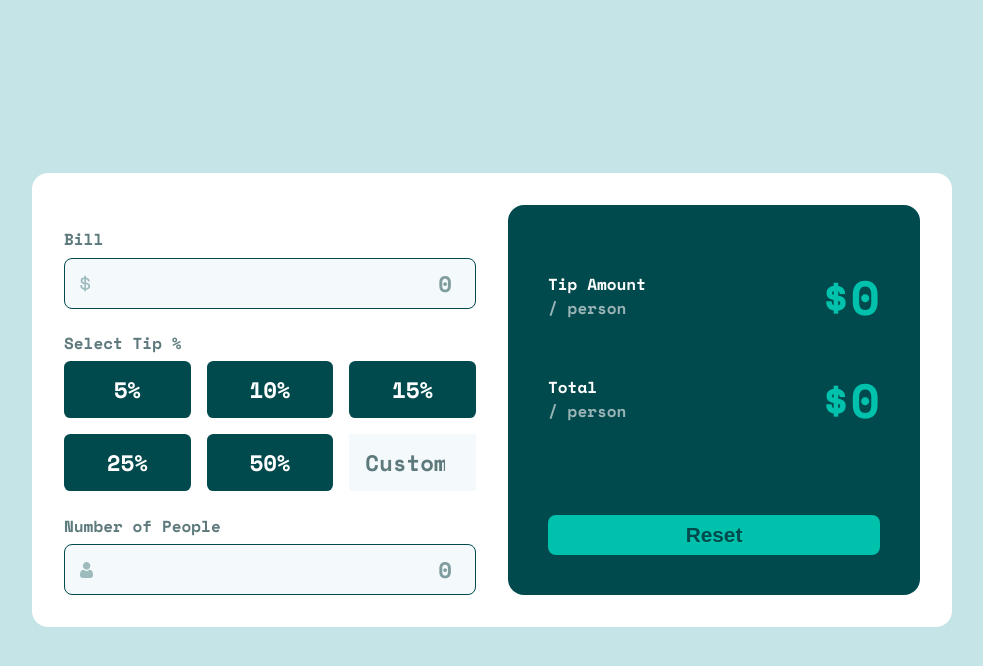
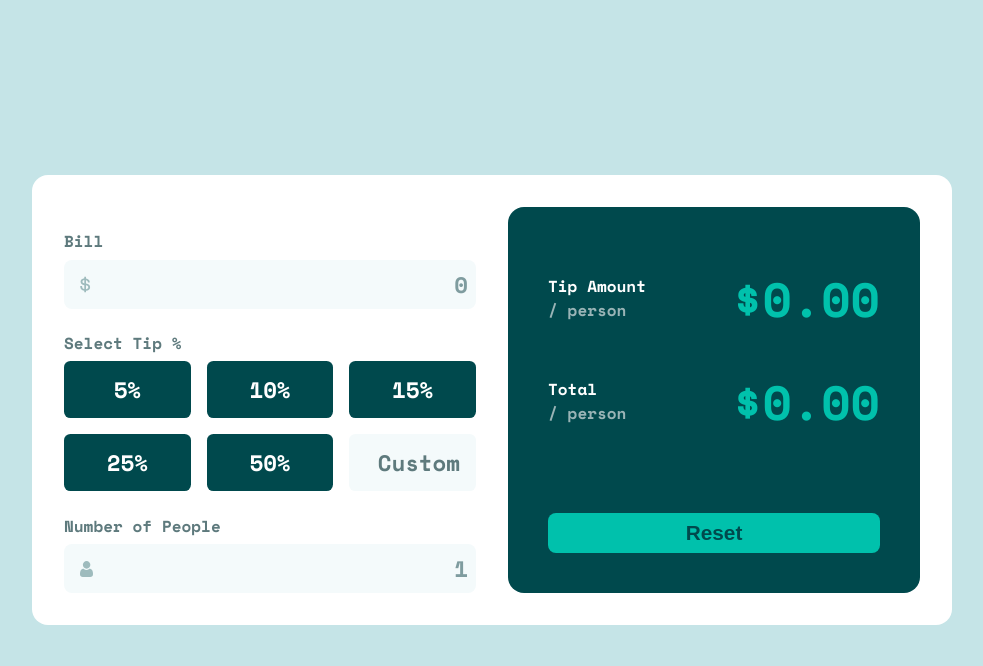
Before and after one commit to gdc-fcc/fem, a plain HTML site: page tip-calculator/index.html in a window 1280 px wide. Both pictures are taken after a click on the button "Reset". Shown: the whole page, without its empty margins (148-1131 px from the left). Drawn offline with nearby package versions, Linux system fonts and the light colour scheme.

Commit message:
input validation
add error messages and change outline colors on input
fields based on checkValidity(). Make sure the output
field is populated with $0.00 if no valid input is given

See TODO in README.md for parts of the validation
that still need improvements

```diff
--- a/tip-calculator/index.html
+++ b/tip-calculator/index.html
@@ -16,19 +16,34 @@
 <body>
   <main>
     <div class="input">
-      <label>Bill</label>
-      <div><input type="number" class="bill" value="142.55" placeholder="0"></div>
-      <label>Select Tip %</label>
-      <div class="tip-percent-options">
-        <div data-value="5" data-active="false">5%</div>
-        <div data-value="10" data-active="false">10%</div>
-        <div data-value="15" data-active="true">15%</div>
-        <div data-value="25" data-active="false">25%</div>
-        <div data-value="50" data-active="false">50%</div>
-        <input class="option-custom" placeholder="Custom" type="number">
+      <div class="input-with-label">
+        <div class="label-wrap">
+          <label for="bill">Bill</label>
+          <div class="error">Can't be negative</div>
+        </div>
+        <div><input type="number" class="bill" id="bill" placeholder="0" min="0" step="0.01"></div>
       </div>
-      <label>Number of People</label>
-      <div><input type="number" class="npeople" value="5" placeholder="0"></div>
+      <div class="input-with-label">
+        <div class="label-wrap">
+          <label for="option-custom">Select Tip %</label>
+          <div class="error">Can't be negative</div>
+        </div>
+        <div class="tip-percent-options">
+          <div data-value="5" data-active="false">5%</div>
+          <div data-value="10" data-active="false">10%</div>
+          <div data-value="15" data-active="lalse">15%</div>
+          <div data-value="25" data-active="false">25%</div>
+          <div data-value="50" data-active="false">50%</div>
+          <input class="option-custom" id="option-custom" placeholder="Custom" type="number" min="0" step="any">
+        </div>
+      </div>
+      <div class="input-with-label">
+        <div class="label-wrap">
+          <label for="npeople">Number of People</label>
+          <div class="error">Can't be zero</div>
+        </div>
+        <div><input type="number" class="npeople" id="npeople" placeholder="1" min="1"></div>
+      </div>
     </div>
     <div class="output">
       <div class="output-box">
@@ -38,7 +53,7 @@
             <div class="output-pp">/ person</div>
           </div>
           <div class="output-result-right" id="tip">
-            $4.27
+            $0.00
           </div>
         </div>
         <div class="output-result">
@@ -47,7 +62,7 @@
             <div class="output-pp">/ person</div>
           </div>
           <div class="output-result-right" id="total">
-            $32.79
+            $0.00
           </div>
         </div>
         <div class="spacer"></div>
--- a/tip-calculator/script.js
+++ b/tip-calculator/script.js
@@ -27,16 +27,15 @@ qs(".bill").addEventListener("input", e => {
 })
 
 qs(".npeople").addEventListener("input", e => {
-    setState("people", e.target.value);
+    setState("people", e.target.value || 1);
 })
 
-const state = {
-    percentage: 15,
-    bill: 142.00,
-    people: 5
-}
+const state = { percentage: 0, bill: 0, people: 1};
 
-const isValid = () => state.percentage > 0 && state.bill > 0 && state.people > 0;
+const isValid = () =>
+    qs(".bill").checkValidity() &&
+    qs(".npeople").checkValidity() &&
+    qs(".option-custom").checkValidity();
 
 const renderState = () => {
     const {percentage, bill, people} = state;
@@ -46,11 +45,14 @@ const renderState = () => {
     qs("#total").innerText = "$" + (total/people).toFixed(2);
 }
 
+const showZeroOutput = () => {
+    qs("#tip").innerText = "$0.00";
+    qs("#total").innerText = "$0.00";
+}
+
 const setState = (key, value) => {
     state[key] = Number(value);
-    if (isValid()) {
-        renderState()
-    }
+    isValid() ? renderState() : showZeroOutput();
 }
 
 const setPercentage = (x) => {
@@ -66,11 +68,11 @@ const setBtnActive = (val) => {
 qs("button").addEventListener("click", e => {
     state.percentage = 0;
     state.bill = 0;
-    state.people = 0;
+    state.people = 1;
     setBtnActive("")
     custom.value = ""
     qs(".bill").value = ""
     qs(".npeople").value = ""
-    qs("#tip").innerText = "$0";
-    qs("#total").innerText = "$0";
+    qs("#tip").innerText = "$0.00";
+    qs("#total").innerText = "$0.00";
 })
--- a/tip-calculator/styles.css
+++ b/tip-calculator/styles.css
@@ -6,6 +6,8 @@
   --grey-200: hsl(185, 41%, 84%);
   --grey-50: hsl(189, 47%, 97%);
   --white: hsl(0, 100%, 100%);
+  --btn-hover: hsl(173.08deg 61.9% 75.29%);
+  --error: hsl(9.84deg 60.4% 60.39%);
 }
 
 * {
@@ -46,7 +48,6 @@ main {
 .bill, .npeople {
     width: 100%;
     padding: .5rem;
-    border: 1px solid;
     border-radius: .5rem;
     background: var(--grey-50);
     text-align: right;
@@ -62,7 +63,6 @@ main {
 
 label {
     font-weight: 600;
-    margin-block: 1.4rem .4rem;
     display: inline-block;
     color: var(--grey-500)
 }
@@ -83,6 +83,11 @@ button {
     font-size: 1.3rem;
     border-radius: .5rem;
     font-weight: 700;
+    cursor: pointer;
+}
+
+button:hover {
+    background: var(--btn-hover);
 }
 
 .output-result {
@@ -117,6 +122,11 @@ button {
     cursor: pointer;
 }
 
+.tip-percent-options > div:hover {
+    background: var(--btn-hover);
+    color: var(--green-900);
+}
+
 .output-pp {
     color: var(--grey-300);
 }
@@ -130,6 +140,7 @@ button {
     width: 100%;
     padding-inline: 1rem;
     font-weight: 700;
+    border-radius: .4rem;
 }
 
 .option-custom::placeholder {
@@ -202,3 +213,47 @@ div:has(> .npeople):before {
       }
 
 }
+
+.label-wrap {
+    display: flex;
+    justify-content: space-between;
+    align-items: center;
+    margin-block: 1.4rem .4rem;
+
+}
+
+.error {
+    color: var(--error);
+    text-align: right;
+    display: none;
+}
+
+input:invalid {
+    outline: 2px solid var(--error);
+}
+
+input:focus-visible {
+    outline: 2px solid hsl(172.5deg 31.75% 49.41%);
+}
+
+input:focus-visible:invalid {
+    outline: 2px solid var(--error);
+}
+
+.input-with-label:has(input:invalid) .error {
+    display: block;
+}
+
+/* https://www.w3schools.com/howto/howto_css_hide_arrow_number.asp */
+
+/* Chrome, Safari, Edge, Opera */
+input::-webkit-outer-spin-button,
+input::-webkit-inner-spin-button {
+    -webkit-appearance: none;
+    margin: 0;
+}
+
+/* Firefox */
+input[type=number] {
+    -moz-appearance: textfield;
+}
```
Also changed, not shown: tip-calculator/README.md.
